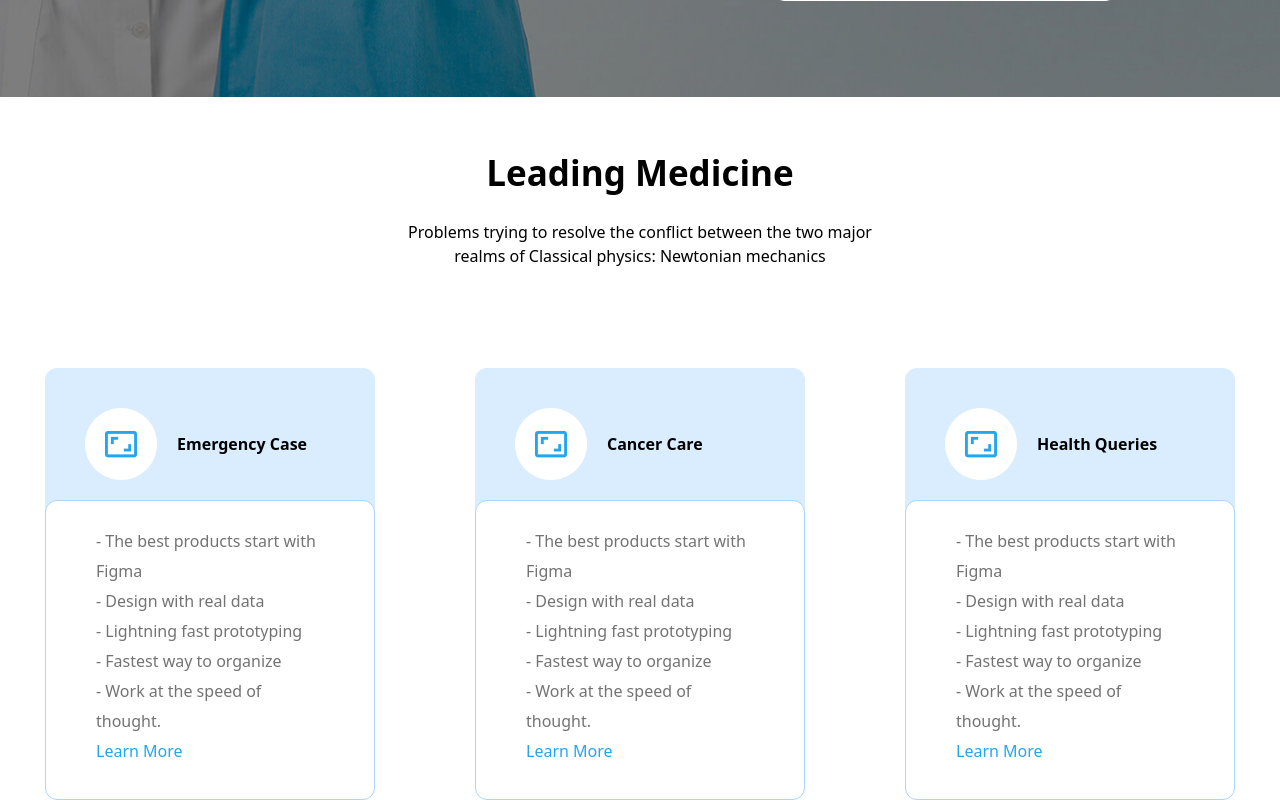
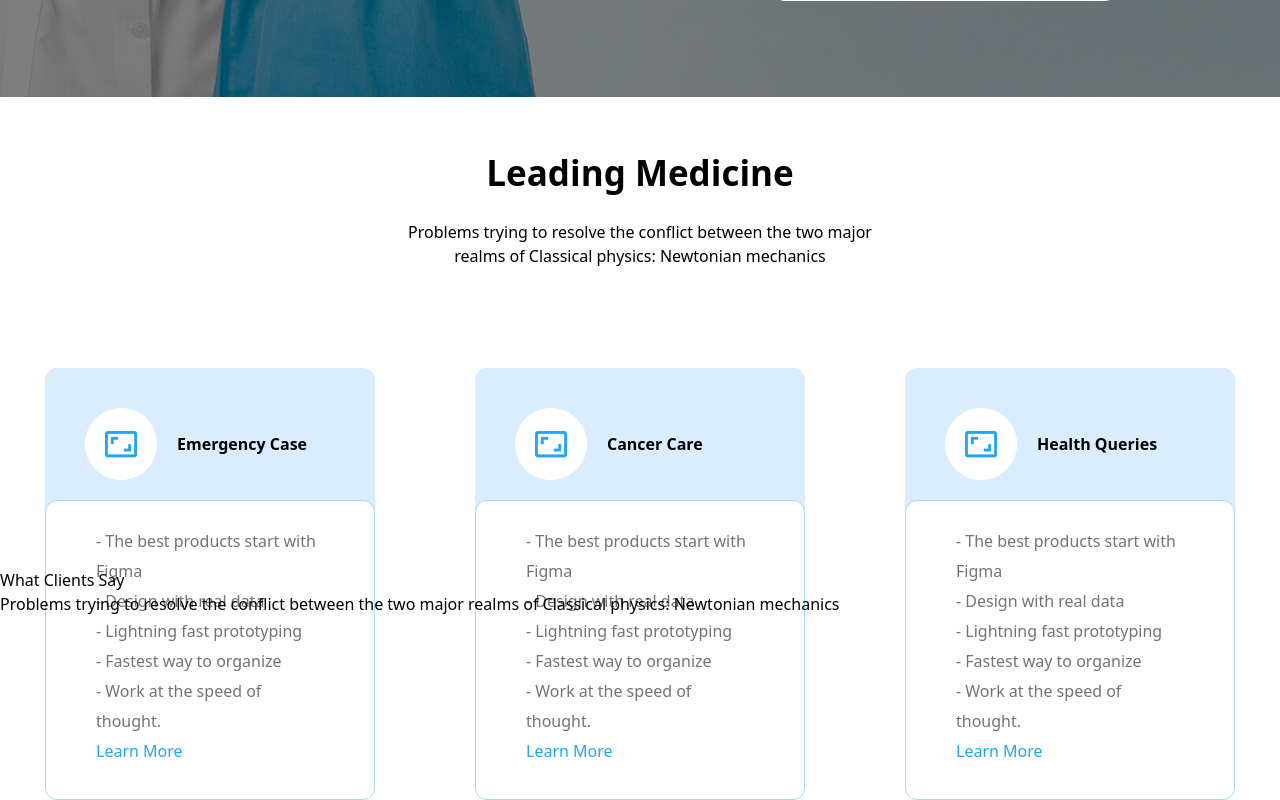
Before and after one commit to vibswift/html-tailwind-home-work, a website: page src/index.html in a window 1280 px wide. Shown: the part 713-1513 px from the top of the page. Drawn offline with nearby package versions, Linux system fonts and the light colour scheme; files that its build step writes are made by us from their sources.

Commit message:
main section3

```diff
--- a/src/index.html
+++ b/src/index.html
@@ -135,7 +135,7 @@ physics: Newtonian mechanics </p>
 
         <section class="flex flex-col gap-[80px] lg:flex-row lg:gap-[10px]">
 
-            <div class="block1 w-[330px] h-[200px] bg-[#D9EDFF] m-auto pt-[40px]  rounded-[12px]">
+            <div class="block1 w-[330px] h-[200px] bg-[#D9EDFF] m-auto pt-[40px] rounded-[12px]">
                 <div class="flex gap-[20px] pl-[40px]">
                     <div >
                         <img src="./sur/sur3.png" alt="">
@@ -194,6 +194,18 @@ with Figma</p>
             </div>
         </section>
 
+        <section>
+            <div class="block1">
+                <p>What
+Clients Say</p>
+<p>Problems trying to resolve
+the conflict between the two major
+realms of Classical physics:
+Newtonian mechanics </p>
+            </div>
+        </section>
+
+
 
     </main>
 
```
